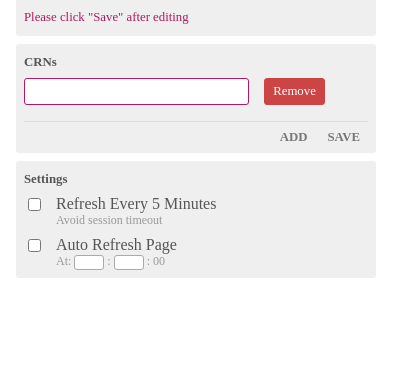
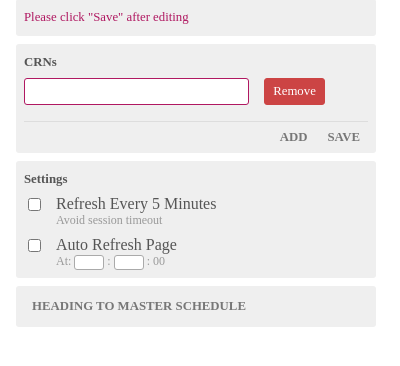
Before and after one commit to jasonlam510/AutoCRN_Chrome, a browser extension: page popup.html in a window 400 px wide. Shown: the part 68-434 px from the top of the page. Drawn offline with Linux system fonts and the light colour scheme.

Commit message:
Add feature of heading to master schedule

```diff
--- a/main.js
+++ b/main.js
@@ -71,6 +71,8 @@ $(() => {
     form.append(new_field);
   }
 
+  $('.ac-btn-master').on('click', () => { window.open('https://banweb.cityu.edu.hk/pls/PROD/hwscrssh_cityu.P_SelTerm'); });
+
   $('.ac-btn-add').on('click', () => { append_crn_field(); });
 
   $('.ac-btn-save').on('click', () => {
--- a/popup.html
+++ b/popup.html
@@ -166,6 +166,9 @@
         </div>
       </div>
     </div>
+    <div class="ac-box">
+        <div class="ac-box-btn ac-btn-master">Heading to Master Schedule</div>
+    </div>
   </div>
 </body>
 </html>
```
